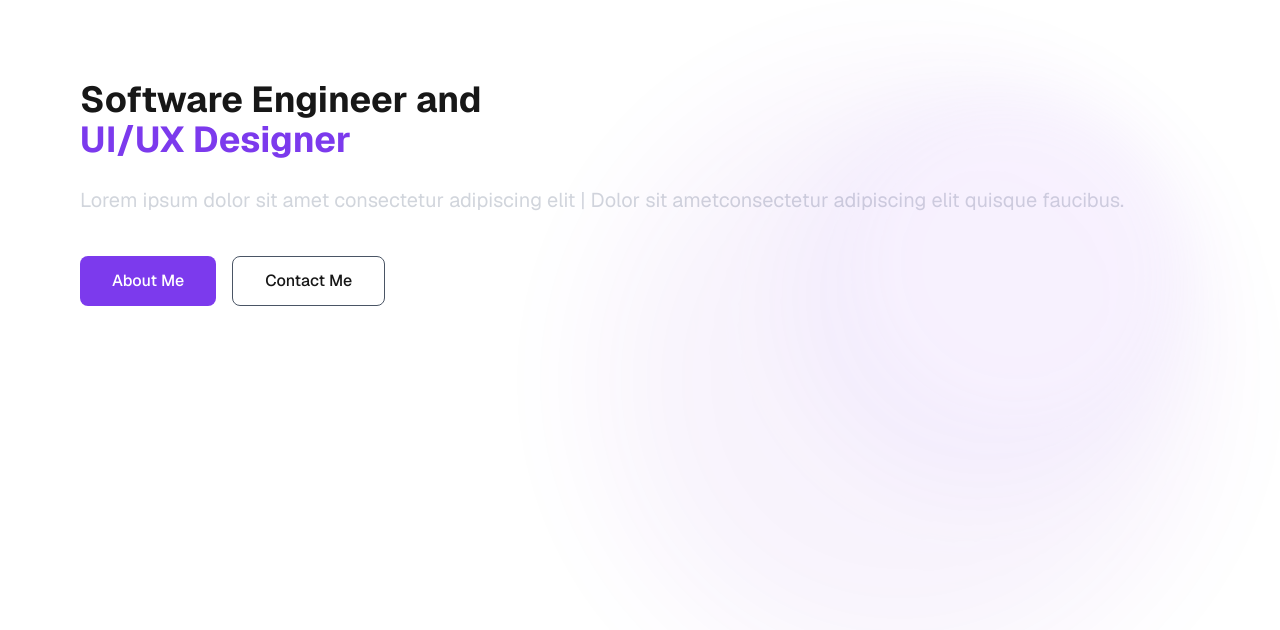
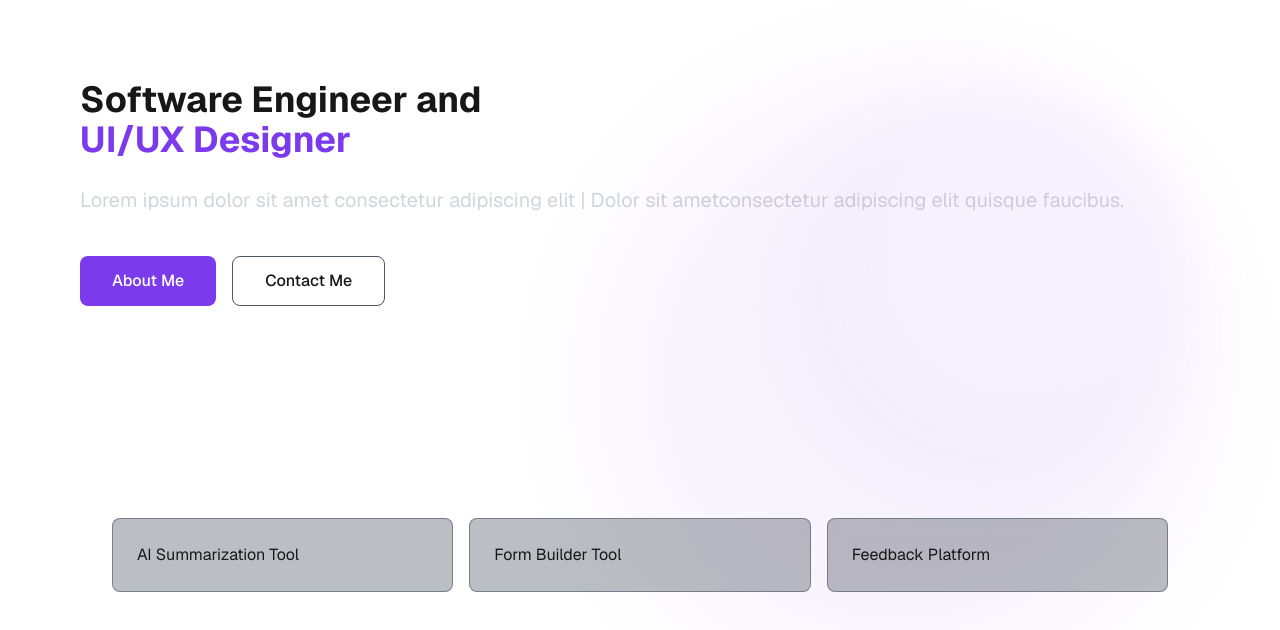
Before and after one commit to millan-figueroa/blogfolio, a Next.js app: page / in a window 1280 px wide. Shown: the top 630 px of the page. Built offline with nearby package versions, Linux system fonts and the light colour scheme.

Commit message:
Creates and formats project tiles, adds map logic to display them, fixes component heading

```diff
--- a/src/app/components/ProjectSection.tsx
+++ b/src/app/components/ProjectSection.tsx
@@ -50,9 +50,18 @@ const ProjectSection = () => {
   return (
     <section id="projects" className="px-4 py-32 sm:px-6 lg:px-8">
       <h2 className="text-3xl font-bold text-white mb-12 text-center">
-        {" "}
-        Featured Projects{" "}
+        Featured Projects
       </h2>
+      <div className="grid grid-cols-1 gap-4 sm:grid-cols-2 md:grid-cols-3">
+        {projects.map((project, index) => (
+          <div
+            key={index}
+            className="bg-gray-800/30 backdrop-blur-sm rounded-lg p-6 border border-gray-700/50 hover:border-primary-500/50 transition-colors hover:shadow-sm text-left"
+          >
+            {project.title}
+          </div>
+        ))}
+      </div>
     </section>
   );
 };
```
